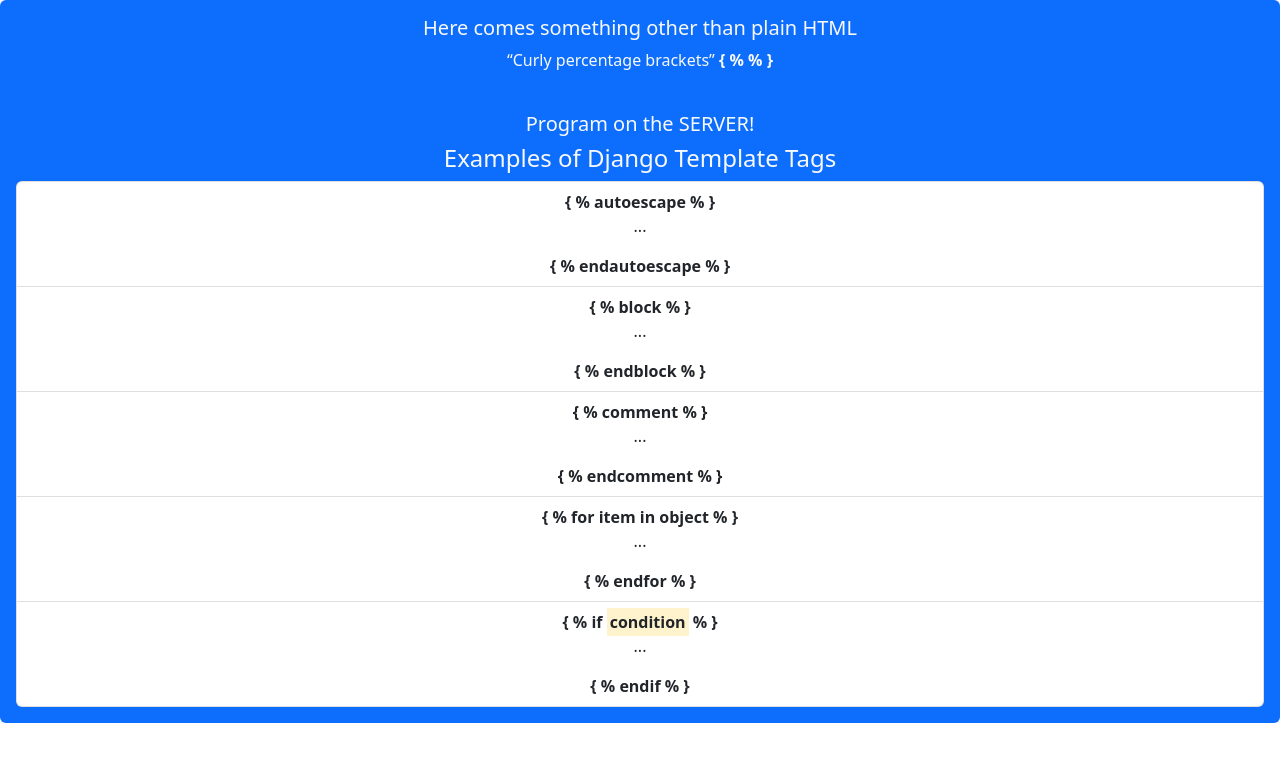
After one commit to rpointjour/django_tutorial, a Django app: page /users/tags/ in a window 1280 px wide. The commit adds this page. Shown: the top 762 px of the page. Run offline with Django 4.2, Linux system fonts and the light colour scheme.

Commit message:
added tags template

```diff
--- /dev/null
+++ b/djangoworld/users/templates/tags.html
@@ -0,0 +1,77 @@
+<!DOCTYPE html>
+<html lang="en">
+<head>
+    <meta charset="UTF-8">
+    <meta http-equiv="X-UA-Compatible" content="IE=edge">
+    <meta name="viewport" content="width=device-width, initial-scale=1.0">
+    <!-- CSS only -->
+    <link href="https://cdn.jsdelivr.net/npm/bootstrap@5.2.3/dist/css/bootstrap.min.css" rel="stylesheet" integrity="sha384-rbsA2VBKQhggwzxH7pPCaAqO46MgnOM80zW1RWuH61DGLwZJEdK2Kadq2F9CUG65" crossorigin="anonymous">
+    <title>Django Tags</title>
+</head>
+<body>
+    <div class="container-mt-3">
+        <section class="mt-0 p-3 bg-primary rounded text-center text-light">
+            <h5>Here comes something other than plain HTML</h5>
+            <!--Django tags allow us to program on the server before sending HTML to client-->
+            <article>
+                <p>
+                    <q>Curly percentage brackets</q>
+                    <b>{</b>
+                    <b>%  %</b>
+                    <b>}</b>
+                </p>
+                <br>
+                <p class="h5">Program on the SERVER!</p>
+                <p class="h4">Examples of Django Template Tags</p>
+                <ul class="list-group">
+                    <li class="list-group-item">
+                            <b>{</b>
+                            <b>% autoescape %</b>
+                            <b>}</b>
+                            <p>...</p>
+                            <b>{</b>
+                            <b>% endautoescape %</b>
+                            <b>}</b>
+                    </li>
+                    <li class="list-group-item">
+                        <b>{</b>
+                        <b>% block %</b>
+                        <b>}</b>
+                        <p>...</p>
+                        <b>{</b>
+                        <b>% endblock %</b>
+                        <b>}</b>
+                    </li>
+                    <li class="list-group-item">
+                        <b>{</b>
+                        <b>% comment %</b>
+                        <b>}</b>
+                        <p>...</p>
+                        <b>{</b>
+                        <b>% endcomment %</b>
+                        <b>}</b>
+                    </li>
+                    <li class="list-group-item">
+                        <b>{</b>
+                        <b>% for item in object %</b>
+                        <b>}</b>
+                        <p>...</p>
+                        <b>{</b>
+                        <b>% endfor %</b>
+                        <b>}</b>
+                    </li>
+                    <li class="list-group-item">
+                        <b>{</b>
+                        <b>% if <span class="mark">condition</span> %</b>
+                        <b>}</b>
+                        <p>...</p>
+                        <b>{</b>
+                        <b>% endif %</b>
+                        <b>}</b>
+                    </li>
+                </ul>
+            </article>
+        </section>
+    </div>
+</body>
+</html>
--- a/djangoworld/users/templates/users.html
+++ b/djangoworld/users/templates/users.html
@@ -25,7 +25,7 @@
             Here we will learn more about the Django Template Structure
             <ul class="list-group list-group-flush text-center rounded">
                 <li class="list-group-item bg-success"><a href="variables/" class="text-light btn">Django Variables</a></li>
-                <li class="list-group-item bg-success text-light">Django Tags</li>
+                <li class="list-group-item bg-success text-light"><a href="tags/" class="text-light btn">Django Tags</a></li>
                 <li class="list-group-item bg-success text-light">Django If Else</li>
                 <li class="list-group-item bg-success text-light">Django For Loop</li>
                 <li class="list-group-item bg-success text-light">Django Comment</li>
--- a/djangoworld/users/urls.py
+++ b/djangoworld/users/urls.py
@@ -4,4 +4,5 @@
 urlpatterns = [
     path('', views.index, name='index'),
     path('variables/', views.variables, name='variables'),
+    path('tags/', views.tags, name='tags' ),
 ]
--- a/djangoworld/users/views.py
+++ b/djangoworld/users/views.py
@@ -17,3 +17,8 @@
         'temperature' : '25.4'
     }
     return HttpResponse(template.render(context, request))
+
+# Tags View: Tags Template
+def tags(request):
+    template = loader.get_template('tags.html')
+    return HttpResponse(template.render())
```
